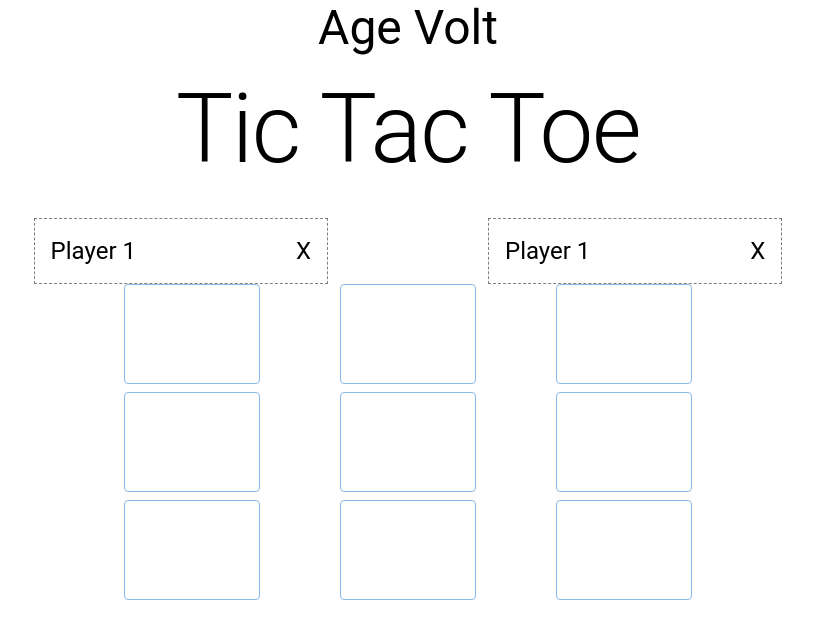
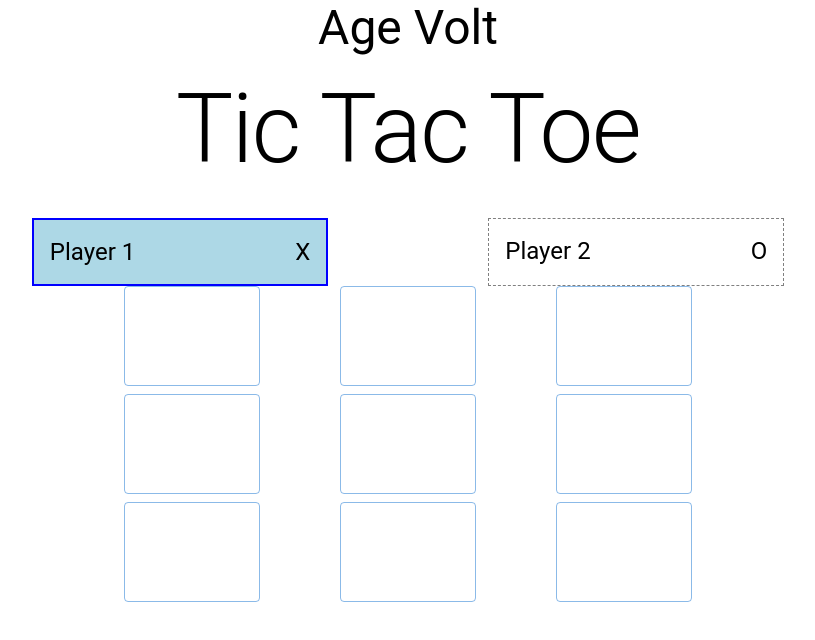
Before and after one commit to pokolek/age-volt-tic-tac-toe, a Next.js app: page / in a window 1280 px wide. Shown: the top 640 px of the page, without its empty margins (232-1047 px from the left). Built offline with nearby package versions, Linux system fonts and the light colour scheme.

Commit message:
Refactoring

```diff
--- a/app/components/GameBoard/GameBoard.tsx
+++ b/app/components/GameBoard/GameBoard.tsx
@@ -1,29 +1,65 @@
 "use client";
-import React from "react";
+import React, { useState, useEffect, useRef } from "react";
 import Grid from "@mui/material/Grid2";
 import { Button } from "@mui/material";
+import { getWinner, getActivePlayer, getGameBoard } from "@/app/utils/utils";
+import GameOver from "../GameOver/GameOver";
+import { INITIAL_GAME_BOARD, PLAYERS } from "../../constants/constants";
+import Players from "../Players/Players";
+import GameTurn from "@/app/types/gameTurn";
 
-interface GameBoardProps {
-  board: (string | null)[][];
-  onSelectSquare: (rowIndex: number, colIndex: number) => void;
+const GameBoard = () => {
+  const [gameTurns, setGameTurns] = useState<GameTurn[]>([]);
+  const [winner, setWinner] = useState<string | undefined>();
+  const [hasDraw, setHasDraw] = useState<boolean>(false);
+  const gameOverRef = useRef<{ handleClickOpen: () => void }>(null);
+  const gameBoard = getGameBoard(gameTurns, INITIAL_GAME_BOARD);
+
+  function handleRematch() {
+    gameOverRef.current?.handleClickOpen();
   }
 
-const GameBoard = ({ board, onSelectSquare }: GameBoardProps) => {
+  useEffect(() => {
+    const winner = getWinner(gameBoard, PLAYERS);
+    const draw = gameTurns.length === 9 && !winner;
+
+    setWinner(winner);
+    setHasDraw(draw);
+
+    if ((winner || draw) && gameOverRef.current) {
+      gameOverRef.current.handleClickOpen();
+    }
+  }, [gameTurns, gameBoard, gameOverRef]);
+
+  function handleSelectSquare(rowIndex: number, colIndex: number) {
+    setGameTurns((prevTurns: GameTurn[]) => {
+      const currentPlayer = getActivePlayer(prevTurns);
+
+      const updatedTurns: GameTurn[] = [
+        { square: { rowIndex, colIndex }, player: currentPlayer },
+        ...prevTurns,
+      ];
+
+      return updatedTurns;
+    });
+  }
+
   return (
-    <Grid container spacing={1} id="game-board" justifyContent="center">
-      {board.map((row, rowIndex) => (
-        <Grid container key={rowIndex} justifyContent="center" >
-          {" "}
+    <>
+      <Players activePlayer={getActivePlayer(gameTurns)} />
+      <Grid container spacing={1} justifyContent="center">
+        {gameBoard.map((row, rowIndex) => (
+          <Grid container key={rowIndex} justifyContent="center">
             {row.map((playerSymbol, colIndex) => (
-            <Grid key={colIndex}  size={{ xs: 8, sm:8, md: 8, lg:8}}>
+              <Grid key={colIndex} size={{ xs: 8, sm: 8, md: 8, lg: 8 }}>
                 <Button
                   variant="outlined"
                   fullWidth
-                onClick={() => onSelectSquare(rowIndex, colIndex)}
+                  onClick={() => handleSelectSquare(rowIndex, colIndex)}
                   disabled={!!playerSymbol}
-                style={{
-                  height: "100px",
-                  fontSize: "24px",
+                  sx={{
+                    height: { xs: "60px", sm: "80px", md: "100px" },
+                    fontSize: { xs: "16px", sm: "20px", md: "24px" },
                   }}
                 >
                   {playerSymbol ?? " "}
@@ -33,6 +69,19 @@ const GameBoard = ({ board, onSelectSquare }: GameBoardProps) => {
           </Grid>
         ))}
       </Grid>
+      {(winner || hasDraw) && (
+        <GameOver
+          ref={gameOverRef}
+          winner={winner}
+          onRematch={() => {
+            setGameTurns([]);
+            setWinner(undefined);
+            setHasDraw(false);
+            handleRematch();
+          }}
+        />
+      )}
+    </>
   );
 };
 
--- a/app/components/GameOver/GameOver.tsx
+++ b/app/components/GameOver/GameOver.tsx
@@ -1,21 +1,52 @@
-'use client'
-import React from "react";
+"use client";
+import {
+  Dialog,
+  DialogTitle,
+  DialogContent,
+  DialogContentText,
+  DialogActions,
+  Button,
+} from "@mui/material";
+import React, { forwardRef, useImperativeHandle } from "react";
 
 interface GameOverProps {
-  winner: string | null; // Winner can be a string or null
-  onRematch: () => void;  // Function to handle rematch
+  winner: string | undefined;
+  onRematch: () => void;
 }
 
-const GameOver: React.FC<GameOverProps> = ({ winner, onRematch }) => {
+const GameOver = forwardRef(({ winner, onRematch }: GameOverProps, ref) => {
+  const [open, setOpen] = React.useState(false);
+
+  useImperativeHandle(ref, () => ({
+    handleClickOpen,
+  }));
+
+  const handleClickOpen = () => {
+    setOpen(true);
+  };
+
+  const handleClose = () => {
+    onRematch();
+    setOpen(false);
+  };
+
   return (
-    <div id="game-over">
-      <h2>Game Over!</h2>
-      {winner ? <p>{winner} won!</p> : <p>It is a draw!</p>}
-      <p>
-        <button onClick={onRematch}>Rematch!</button>
-      </p>
-    </div>
+    <Dialog
+      open={open}
+      onClose={handleClose}
+    >
+      <DialogTitle>{winner ? `${winner} won!` : "It's a draw!"}</DialogTitle>
+      <DialogContent>
+        <DialogContentText>
+          {winner ? `${winner} is the champion!` : "The game ended in a tie."}
+        </DialogContentText>
+      </DialogContent>
+      <DialogActions>
+        <Button onClick={handleClose}>Rematch</Button>
+      </DialogActions>
+    </Dialog>
   );
-};
+});
 
+GameOver.displayName = "GameOver";
 export default GameOver;
--- a/app/components/Player/Player.tsx
+++ /dev/null
@@ -1,13 +0,0 @@
-"use client";
-import { Box, Stack, Typography } from "@mui/material";
-export default function Player({}) {
-  return (
-    <Box component="section" sx={{ p: 2, border: '1px dashed grey' }}>
-      <Stack direction="row" spacing={20}>
-        <Typography variant="h5">Player 1</Typography>
-        <Typography variant="h5">X</Typography>
-      </Stack>
-    </Box>
-
-  );
-}
--- /dev/null
+++ b/app/components/Players/Players.tsx
@@ -0,0 +1,39 @@
+import { Box, Stack, Typography } from "@mui/material";
+
+interface PlayersProps {
+  activePlayer: "X" | "O";
+}
+
+export default function Players({ activePlayer }: PlayersProps) {
+  return (
+    <Stack direction="row" spacing={20}>
+      <Box
+        component="section"
+        sx={{
+          p: 2,
+          border: activePlayer === "X" ? "2px solid blue" : "1px dashed grey",
+          backgroundColor: activePlayer === "X" ? "lightblue" : "transparent",
+        }}
+      >
+        <Stack direction="row" spacing={20}>
+          <Typography variant="h5">Player 1</Typography>
+          <Typography variant="h5">X</Typography>
+        </Stack>
+      </Box>
+
+      <Box
+        component="section"
+        sx={{
+          p: 2,
+          border: activePlayer === "O" ? "2px solid blue" : "1px dashed grey",
+          backgroundColor: activePlayer === "O" ? "lightblue" : "transparent",
+        }}
+      >
+        <Stack direction="row" spacing={20}>
+          <Typography variant="h5">Player 2</Typography>
+          <Typography variant="h5">O</Typography>
+        </Stack>
+      </Box>
+    </Stack>
+  );
+}
--- /dev/null
+++ b/app/constants/constants.ts
@@ -0,0 +1,10 @@
+export const INITIAL_GAME_BOARD: (string | null)[][] = [
+  [null, null, null],
+  [null, null, null],
+  [null, null, null],
+];
+
+export const PLAYERS = {
+  X: "Player1",
+  O: "Player2",
+};
--- a/app/page.tsx
+++ b/app/page.tsx
@@ -1,105 +1,7 @@
-"use client";
-import { Stack, Typography } from "@mui/material";
-import Player from "./components/Player/Player";
-import GameBoard from './components/GameBoard/GameBoard';
-import { useState } from "react";
-import { WINNING_COMBINATIONS } from "./winning-combinations";
-import GameOver from "./components/GameOver/GameOver";
-
-
-const INITIAL_GAME_BOARD: (string | null)[][] = [
-  [null, null, null],
-  [null, null, null],
-  [null, null, null],
-];
-
-const PLAYERS = {
-  X: "Player1",
-  O: "Player2",
-};
-
-interface GameTurn {
-  square: {
-    rowIndex: number,
-    colIndex: number,
-  },
-  player: string
-}
-
+import { Typography } from "@mui/material";
+import GameBoard from "./components/GameBoard/GameBoard";
 
 export default function Home() {
-
-  const [gameTurns, setGameTurns] = useState<GameTurn[]>([]);
-
-  function deriveWinner(gameBoard, players) {
-    let winner;
-
-    for (const combination of WINNING_COMBINATIONS) {
-      const firstSquareSymbol =
-        gameBoard[combination[0].row][combination[0].column];
-      const secondSquareSymbol =
-        gameBoard[combination[1].row][combination[1].column];
-      const thirdSquareSymbol =
-        gameBoard[combination[2].row][combination[2].column];
-
-      if (
-        firstSquareSymbol &&
-        firstSquareSymbol === secondSquareSymbol &&
-        firstSquareSymbol === thirdSquareSymbol
-      ) {
-        winner = players[firstSquareSymbol];
-      }
-    }
-
-    return winner;
-  }
-
-  function getActivePlayer(gameTurns: GameTurn[] | undefined) {
-    let currentPlayer = "X";
-    console.log(gameTurns)
-
-    if (gameTurns?.length && gameTurns[0].player === "X") {
-      currentPlayer = "O";
-    }
-    return currentPlayer;
-  }
-
-  function handleSelectSquare(rowIndex: number, colIndex: number) {
-    setGameTurns((prevTurns: GameTurn[]) => {
-      const currentPlayer = getActivePlayer(prevTurns);
-
-      const updatedTurns: GameTurn[] = [
-        { square: { rowIndex: rowIndex, colIndex: colIndex }, player: currentPlayer },
-        ...prevTurns,
-      ];
-
-      return updatedTurns;
-    });
-  }
-
-  function deriveGameBoard(gameTurns: GameTurn[]) {
-
-    const gameBoard = [...INITIAL_GAME_BOARD.map((array) => [...array])];
-
-    for (const turn of gameTurns) {
-      const { square, player } = turn;
-      const { rowIndex, colIndex } = square;
-
-      gameBoard[rowIndex][colIndex] = player;
-    }
-    return gameBoard;
-  }
-  const [players, setPlayers] = useState(PLAYERS);
-
-  const gameBoard = deriveGameBoard(gameTurns);
-
-  const winner = deriveWinner(gameBoard, players);
-
-  const hasDraw = gameTurns.length === 9 && !winner;
-  function handleRematch() {
-    setGameTurns([]);
-  }
-
   return (
     <main className="flex flex-col items-center">
       <Typography variant="h3" gutterBottom>
@@ -108,14 +10,7 @@ export default function Home() {
       <Typography variant="h1" gutterBottom>
         Tic Tac Toe
       </Typography>
-      <Stack direction="row" spacing={20}>
-        <Player></Player>
-        <Player></Player>
-      </Stack>
-      {(winner || hasDraw) && (
-          <GameOver winner={winner} onRematch={handleRematch} />
-        )}
-      <GameBoard board={gameBoard} onSelectSquare={handleSelectSquare}/>
+      <GameBoard />
     </main>
   );
 }
--- /dev/null
+++ b/app/types/gameBoard.ts
@@ -0,0 +1 @@
+export type GameBoard = (string | null)[][];
--- /dev/null
+++ b/app/types/gameTurn.ts
@@ -0,0 +1,7 @@
+export default interface GameTurn {
+  square: {
+    rowIndex: number;
+    colIndex: number;
+  };
+  player: string;
+}
--- /dev/null
+++ b/app/types/players.ts
@@ -0,0 +1,4 @@
+export default interface Players {
+  X: string;
+  O: string;
+}
--- /dev/null
+++ b/app/utils/utils.ts
@@ -0,0 +1,54 @@
+import { WINNING_COMBINATIONS } from "../winning-combinations";
+import GameTurn from "../types/gameTurn";
+import Players from "../types/players";
+import { GameBoard } from "../types/gameBoard";
+
+export function getWinner(
+  gameBoard: GameBoard,
+  players: Players
+): string | undefined {
+  let winner: string | undefined;
+
+  for (const combination of WINNING_COMBINATIONS) {
+    const firstSquareSymbol =
+      gameBoard[combination[0].row][combination[0].column];
+    const secondSquareSymbol =
+      gameBoard[combination[1].row][combination[1].column];
+    const thirdSquareSymbol =
+      gameBoard[combination[2].row][combination[2].column];
+
+    if (
+      firstSquareSymbol &&
+      firstSquareSymbol === secondSquareSymbol &&
+      firstSquareSymbol === thirdSquareSymbol
+    ) {
+      winner = players[firstSquareSymbol as keyof Players];
+    }
+  }
+
+  return winner;
+}
+
+export function getActivePlayer(gameTurns: GameTurn[]): "X" | "O" {
+  let currentPlayer: "X" | "O" = "X";
+
+  if (gameTurns?.length && gameTurns[0].player === "X") {
+    currentPlayer = "O";
+  }
+  return currentPlayer;
+}
+
+export function getGameBoard(
+  gameTurns: GameTurn[],
+  initialGameBoard: GameBoard
+): GameBoard {
+  const gameBoard = [...initialGameBoard.map((array) => [...array])];
+
+  for (const turn of gameTurns) {
+    const { square, player } = turn;
+    const { rowIndex, colIndex } = square;
+
+    gameBoard[rowIndex][colIndex] = player;
+  }
+  return gameBoard;
+}
```
Also changed, not shown: app/utils/utils.tsx (deleted). Lines whose indentation alone changed are shown as unchanged.
